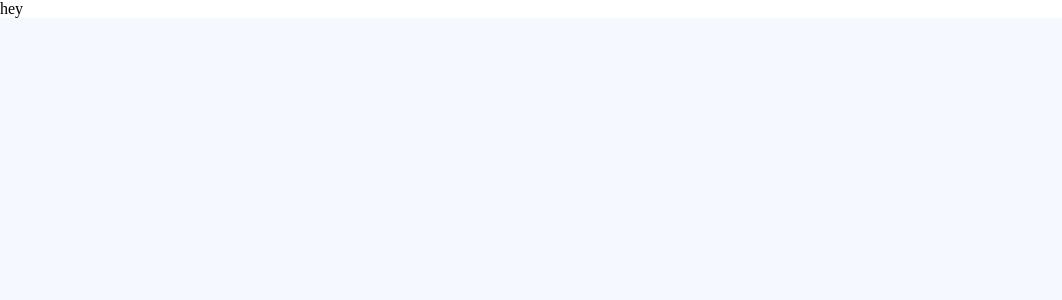
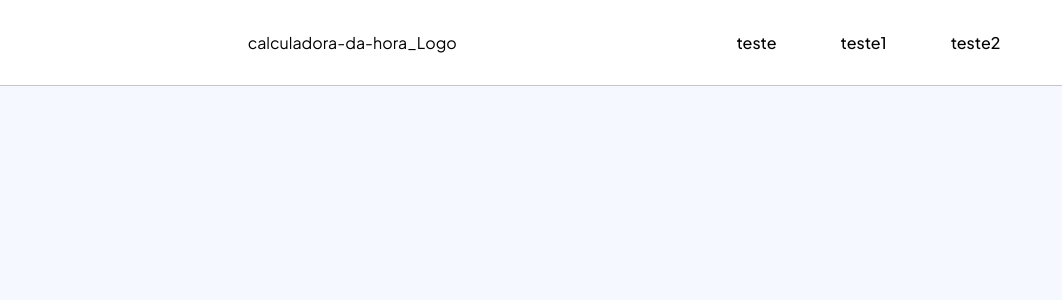
Before and after one commit to andeerlb/calculadora-da-hora, a React (Create React App) app: page / in a window 1280 px wide. Shown: the top 300 px of the page, without its empty margins (0-1062 px from the left). Built offline with nearby package versions, Linux system fonts and the light colour scheme.

Commit message:
created container and header components

```diff
--- a/public/index.html
+++ b/public/index.html
@@ -1,14 +1,14 @@
 <!DOCTYPE html>
 <html lang="en">
+
 <head>
   <meta charset="utf-8" />
   <link rel="icon" href="%PUBLIC_URL%/favicon.ico" />
+  <link href="https://fonts.googleapis.com/css2?family=Plus+Jakarta+Sans:wght@300;400;500;600;700;800&display=swap"
+    rel="stylesheet">
   <meta name="viewport" content="width=device-width, initial-scale=1" />
   <meta name="theme-color" content="#000000" />
-    <meta
-      name="description"
-      content="Web site created using create-react-app"
-    />
+  <meta name="description" content="Web site created using create-react-app" />
   <link rel="apple-touch-icon" href="%PUBLIC_URL%/logo192.png" />
   <!--
       manifest.json provides metadata used when your web app is installed on a
@@ -26,6 +26,7 @@
     -->
   <title>React App</title>
 </head>
+
 <body>
   <noscript>You need to enable JavaScript to run this app.</noscript>
   <div id="root"></div>
@@ -40,4 +41,5 @@
       To create a production bundle, use `npm run build` or `yarn build`.
     -->
 </body>
+
 </html>
--- a/src/App.js
+++ b/src/App.js
@@ -2,13 +2,16 @@ import { ThemeProvider } from 'styled-components';
 import { Header } from './components/header';
 
 import { GlobalStyles, LightTheme } from './styles';
+import { Container } from './components/container';
 
 
 function App() {
   return (
     <ThemeProvider theme={LightTheme}>
       <GlobalStyles />
-      <Header />
+      <Container>
+        <Header />
+      </Container>
     </ThemeProvider>
   );
 }
--- /dev/null
+++ b/src/components/container/index.jsx
@@ -0,0 +1,8 @@
+import React from 'react'
+import { Styled } from '../../styles'
+
+export function Container({ children }) {
+    return (
+        <Styled.Container>{children}</Styled.Container>
+    )
+}
--- a/src/components/header/index.js
+++ b/src/components/header/index.js
@@ -4,7 +4,14 @@ import { Styled } from '../../styles'
 export function Header() {
     return (
         <Styled.Header>
-            hey
+            <span>
+                calculadora-da-hora_Logo
+            </span>
+            <ul>
+                <li>teste</li>
+                <li>teste1</li>
+                <li>teste2</li>
+            </ul>
         </Styled.Header>
     )
 }
--- a/src/styles/global-styles/index.js
+++ b/src/styles/global-styles/index.js
@@ -1,13 +1,16 @@
 import { createGlobalStyle } from "styled-components";
 
 export const GlobalStyles = createGlobalStyle`
+@import url('https://fonts.googleapis.com/css2?family=Plus+Jakarta+Sans:wght@300;400;500;600;700;800&display=swap');
     *{
         margin: 0;
         padding: 0;
         box-sizing: border-box;
+        list-style: none;
+        font-family: 'Plus Jakarta Sans', sans-serif;
     }
 
     body{
-        background-color: ${props => props.theme.colors.primaryBg};
+
     }
 `
--- /dev/null
+++ b/src/styles/styled-components/container/index.js
@@ -0,0 +1,6 @@
+import { styled } from "styled-components";
+
+export const Container = styled.main`
+    height: 100vh;
+    background-color: ${props => props.theme.colors.primaryBg};
+`
--- a/src/styles/styled-components/header/index.js
+++ b/src/styles/styled-components/header/index.js
@@ -1,5 +1,32 @@
 import { styled } from "styled-components";
 
 export const Header = styled.header`
+    display: flex;
+    align-items: center;
+    justify-content: space-evenly;
+    width: 100%;
     background-color: ${props => props.theme.colors.whitebg};
+    border-bottom: solid 1px ${props => props.theme.colors.softGray};
+
+    span{
+
+    }
+    ul{
+        display: flex;
+        gap: 2rem;
+        padding:  1rem;
+
+        li{
+            font-weight: 500;
+            padding:  1rem;
+            cursor: pointer;
+
+        }
+        li:hover{
+            background-color: ${props => props.theme.colors.softBlue};
+            transition: ease-in-out .2s;
+            border-radius: 5px;
+            color: ${props => props.theme.colors.fontWhite};
+        }
+    }
 `
--- a/src/styles/styled-components/index.js
+++ b/src/styles/styled-components/index.js
@@ -1 +1,2 @@
 export { Header } from './header'
+export { Container } from './container'
--- a/src/styles/themes/lightTheme/index.js
+++ b/src/styles/themes/lightTheme/index.js
@@ -3,5 +3,19 @@ export const LightTheme = {
         secondaryBg: 'azure',
         primaryBg: 'rgb(246, 248, 255)',
         whitebg: 'rgb(255, 255, 255)',
+        midDark: '#151515', //# 242424
+        fontWhite: 'rgba(255, 255, 255)',
+        white: '#fff',
+        midBlue: '#3463bb',
+        softBlue: '#6495ed',
+        softWhite: 'rgb(246, 248, 255)',
+        midGray: '#EDEDEC',
+        softGray: '#b6b0b0ba',
+        skyBlue: '#0079ff',
+        darkGray: '#b6b0b0ba',
+        bgAvatar: '#273036',
+        softDark: '#242424',
+        neonGreen: '#7ABE82',
+        babyBlue: '#b4b6be'
     }
 }
```
Lines whose indentation alone changed are shown as unchanged.
